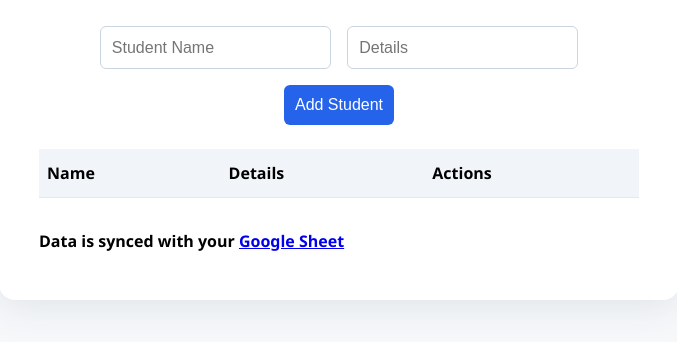
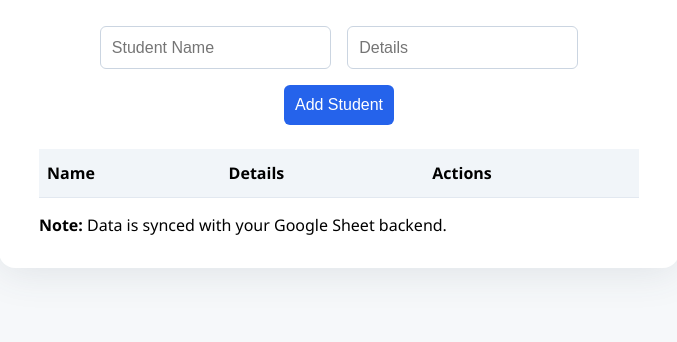
Before and after one commit to Davidbantu/studentdata, a plain HTML site: page index.html in a window 1280 px wide. Shown: the part 166-508 px from the top of the page, without its empty margins (301-978 px from the left). Drawn offline with Linux system fonts and the light colour scheme; no server answers.

Commit message:
Update index.html

```diff
--- a/index.html
+++ b/index.html
@@ -25,12 +25,12 @@
         </tr>
       </thead>
       <tbody>
-        <!-- Students data will appear here -->
+        <!-- Student data will appear here -->
       </tbody>
     </table>
-    <p id="sheet-link" style="margin-top:2em;">
-      <b>Data is synced with your <a href="#" id="gsheet-url" target="_blank">Google Sheet</a></b>
-    </p>
+    <div class="note">
+      <b>Note:</b> Data is synced with your Google Sheet backend.
+    </div>
   </div>
   <script src="app.js"></script>
 </body>
```
